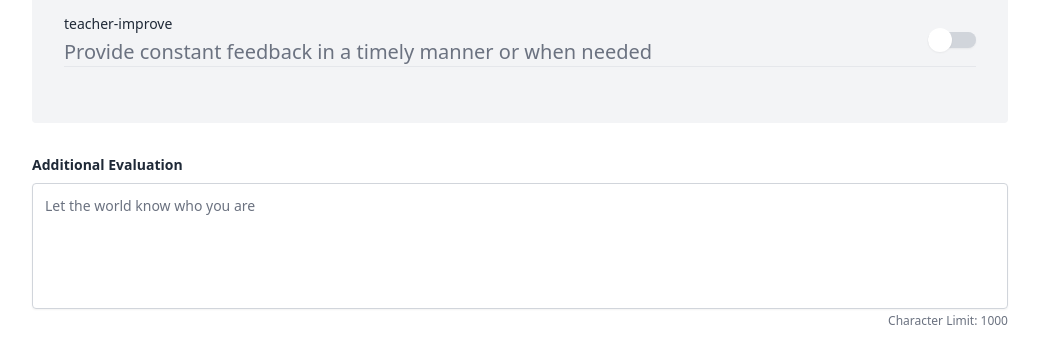
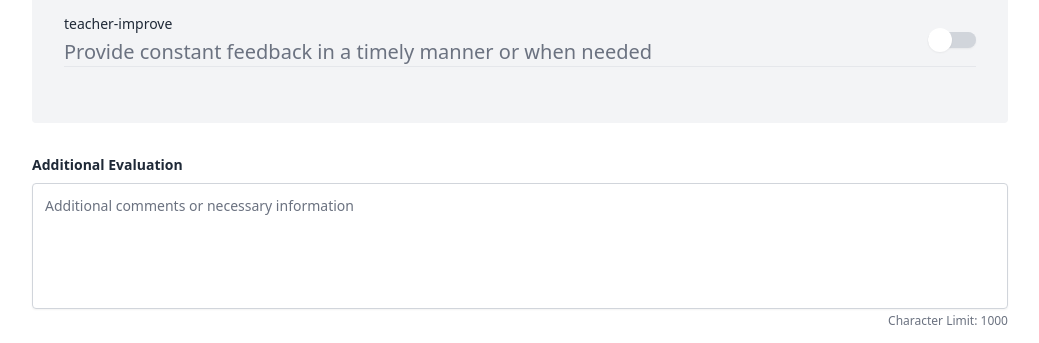
Before and after one commit to titan-65/vue3-teacher-evaluation, a Vue app: page / in a window 1280 px wide. Shown: the part 7296-7639 px from the top of the page, without its empty margins (120-1159 px from the left). Built offline with nearby package versions, Linux system fonts and the light colour scheme.

Commit message:
fixes to EvalForm

```diff
--- a/src/components/features/forms/EvaluationFormOne.vue
+++ b/src/components/features/forms/EvaluationFormOne.vue
@@ -361,7 +361,7 @@ const handleSubmit = () => {
   doc.text('Additional Evaluation', 10, 60)
 
   doc.setFontSize(12)
-  doc.text(feedbackInput.value, 10, 70)
+  doc.text(`${feedbackInput.value}`, 10, 70)
 
   doc.save(`${className.value} -${firstName.value} ${lastName.value} - Evaluation.pdf`)
 }
@@ -684,7 +684,7 @@ const handleSubmit = () => {
                 </div>
                 <div class="mt-8 flex flex-col xl:w-full lg:w-1/2 md:w-1/2 w-full">
                     <label for="about" class="pb-2 text-sm font-bold text-gray-800 dark:text-gray-100">Additional Evaluation</label>
-                    <textarea id="about" name="about" required class="bg-transparent border border-gray-300 dark:border-gray-700 pl-3 py-3 shadow-sm rounded text-sm focus:outline-none focus:border-indigo-700 resize-none placeholder-gray-500 text-gray-500 dark:text-gray-400" placeholder="Let the world know who you are" rows="5"></textarea>
+                    <textarea id="about" v-model="feedbackInput" name="about" class="bg-transparent border border-gray-300 dark:border-gray-700 pl-3 py-3 shadow-sm rounded text-sm focus:outline-none focus:border-indigo-700 resize-none placeholder-gray-500 text-gray-500 dark:text-gray-400" placeholder="Additional comments or necessary information" rows="5"></textarea>
                     <p class="w-full text-right text-xs pt-1 text-gray-500 dark:text-gray-400">Character Limit: 1000</p>
                 </div>
                 <div class="container mx-auto w-11/12 xl:w-full">
```
